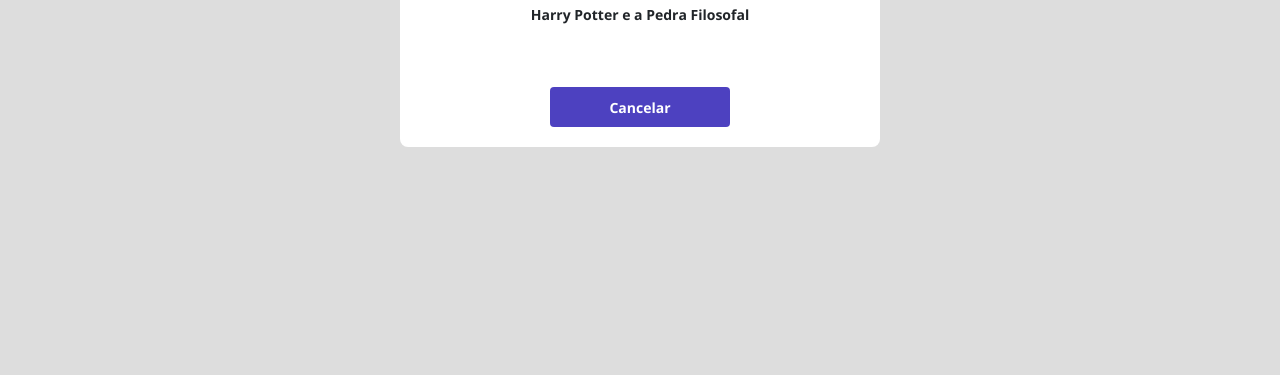
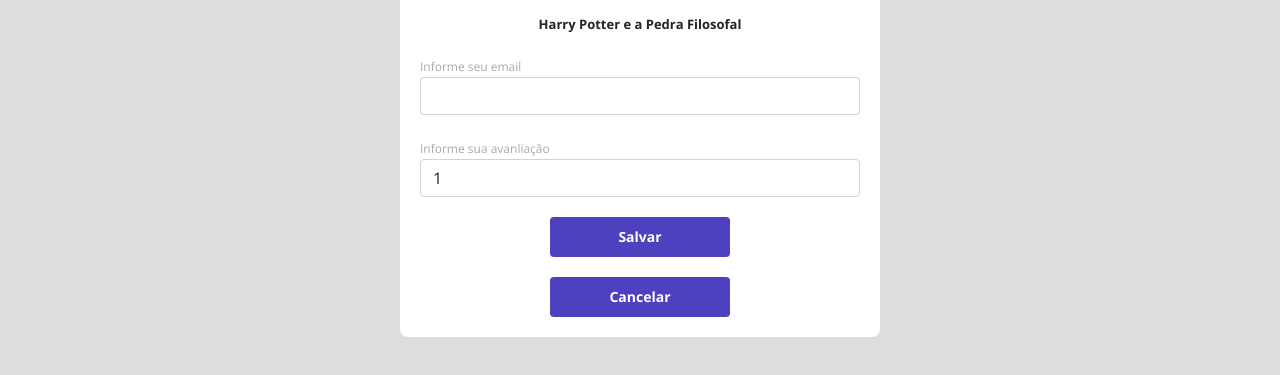
Before and after one commit to pedrojoaovr/dsmovie, a plain HTML site: page form.html in a window 1280 px wide. Shown: the part 463-838 px from the top of the page. Before the commit the page ends 800 px from the top, so only its background shows below. Drawn offline with nearby package versions, Linux system fonts and the light colour scheme.

Commit message:
Formulário PARTE 2

```diff
--- a/css/styles.css
+++ b/css/styles.css
@@ -4,6 +4,7 @@
   --bg-gray: #ddd;
   --color-primary: #4d41c0;
   --white: #fff;
+  --text-light-gray: #aaa;
 }
 
 * {
@@ -99,9 +100,42 @@ a:hover {
   align-items: center;
   justify-content: center;
   border-radius: 4px;
+  border: 0;
 }
 
 .dsmovie-form-container {
   padding: 40px 0;
   max-width: 480px;
 }
+
+.dsmovie-form-description {
+  background-color: var(--white);
+  padding: 20px;
+  display: flex;
+  flex-direction: column;
+  align-items: center;
+  border-radius: 0 0 8px 8px;
+}
+.dsmovie-form {
+  width: 100%;
+}
+
+.dsmovie-form-description h3 {
+  font-size: 13px;
+  font-weight: 700;
+  margin-bottom: 20px;
+}
+.dsmovie-form-group {
+  margin-bottom: 20px;
+}
+.dsmovie-form-group label {
+  font-size: 12px;
+  color: var(--text-light-gray);
+}
+.dsmovie-form-btn-container {
+  height: 100px;
+  display: flex;
+  flex-direction: column;
+  align-items: center;
+  justify-content: space-between;
+}
--- a/form.html
+++ b/form.html
@@ -28,9 +28,29 @@
         <div>
           <div class="dsmovie-card">
             <img src="https://www.themoviedb.org/t/p/w533_and_h300_bestv2/5jkE2SzR5uR2egEb1rRhF22JyWN.jpg" alt="poster filme harry potter">
-            <div class="dsmovie-card-description">
+            <div class="dsmovie-form-description">
               <h3>Harry Potter e a Pedra Filosofal</h3>
-              <a class="dsmovie-btn" href="index.html">Cancelar</a>
+              <form class="dsmovie-form">
+                <div class="form-group dsmovie-form-group">
+                  <label for="email">Informe seu email</label>
+                  <input class="form-control" type="email" id="email">
+                </div>
+                <div class="form-group dsmovie-form-group">
+                  <label for="score">Informe sua avanliação</label>
+                  <select class="form-control" name="score" id="score">
+                    <option value="1">1</option>
+                    <option value="2">2</option>
+                    <option value="3">3</option>
+                    <option value="4">4</option>
+                    <option value="5">5</option>
+                  </select>
+                </div>
+                <div class="dsmovie-form-btn-container">
+                  <button class="dsmovie-btn" type="submit">Salvar</button>
+                  <a class="dsmovie-btn" href="index.html">Cancelar</a>
+                </div>
+              </form>
+
             </div>
           </div>
         </div>
```
